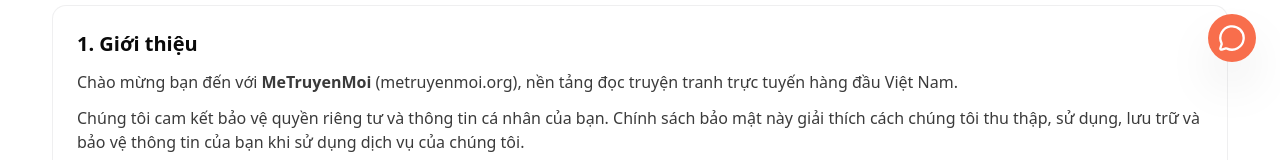
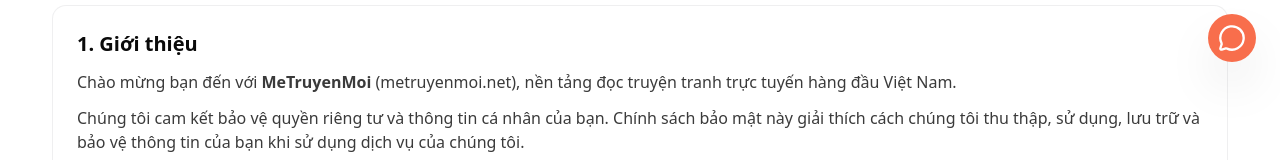
Before and after one commit to hoangquan001/comic-client-nextjs, a Next.js app: page /chinh-sach-bao-mat in a window 1280 px wide. Shown: the part 714-874 px from the top of the page. Built offline with nearby package versions, Linux system fonts and the light colour scheme; no server answers.

Commit message:
update to metruyenmoi.net

```diff
--- a/app/chinh-sach-bao-mat/page.tsx
+++ b/app/chinh-sach-bao-mat/page.tsx
@@ -55,7 +55,7 @@
         <section id="gioi-thieu" className="bg-white/80 dark:bg-zinc-900/60 rounded-xl border border-zinc-200/60 dark:border-zinc-800 p-6">
           <h2 className="text-xl font-bold mb-3">1. Giới thiệu</h2>
           <p className="opacity-80 mb-3">
-            Chào mừng bạn đến với <strong>MeTruyenMoi</strong> (metruyenmoi.org), nền tảng đọc truyện tranh trực tuyến hàng đầu Việt Nam.
+            Chào mừng bạn đến với <strong>MeTruyenMoi</strong> (metruyenmoi.net), nền tảng đọc truyện tranh trực tuyến hàng đầu Việt Nam.
           </p>
           <p className="opacity-80 mb-4">
             Chúng tôi cam kết bảo vệ quyền riêng tư và thông tin cá nhân của bạn. Chính sách bảo mật này giải thích cách chúng tôi thu thập, sử dụng, lưu trữ và bảo vệ thông tin của bạn khi sử dụng dịch vụ của chúng tôi.
--- a/app/dieu-khoan/page.tsx
+++ b/app/dieu-khoan/page.tsx
@@ -56,7 +56,7 @@
         <section id="gioi-thieu" className="bg-white/80 dark:bg-zinc-900/60 rounded-xl border border-zinc-200/60 dark:border-zinc-800 p-6">
           <h2 className="text-xl font-bold mb-3">1. Giới thiệu</h2>
           <p className="opacity-80 mb-3">
-            Chào mừng bạn đến với <strong>MeTruyenMoi</strong> (metruyenmoi.org), nền tảng đọc truyện tranh trực tuyến hàng đầu Việt Nam.
+            Chào mừng bạn đến với <strong>MeTruyenMoi</strong> (metruyenmoi.net), nền tảng đọc truyện tranh trực tuyến hàng đầu Việt Nam.
           </p>
           <p className="opacity-80 mb-4">
             Điều khoản sử dụng này quy định các quyền, nghĩa vụ và trách nhiệm của bạn khi sử dụng dịch vụ của chúng tôi. Vui lòng đọc kỹ trước khi sử dụng dịch vụ.
--- a/app/home-content.tsx
+++ b/app/home-content.tsx
@@ -1,4 +1,4 @@
-import { GridComic, Pagination, TopList, AnnouncementBanner, RecentRead, TopUsers, SimpleCarousel, RecentCommentsPanel } from '@/components/common';
+import { GridComic, Pagination, TopList, AnnouncementBanner, RecentRead, TopUsers, SimpleCarousel, RecentCommentsPanel, Spinner } from '@/components/common';
 import { getServerCookie, getServerGridType } from '@/lib/utils/cookie';
 import type { Announcement, ComicList, Comic } from '@/types';
 import { RefreshCw } from 'lucide-react';
@@ -16,7 +16,6 @@
   const totalpage = initialComics?.totalpage ?? 1;
   const carousel = initialCarousel ?? [];
   const gridType = await getServerGridType();
-  console.log('gridType', gridType);
   return (
     <div className="lg:container w-full mx-auto pb-4">
       {/* Carousel / Recommend Comics */}
@@ -44,7 +43,7 @@
           />
         </div>
         <div className="flex flex-col gap-4">
-          <Suspense>
+          <Suspense fallback={<Spinner/>}>
             <TopList />
             <TopUsers />
             <RecentCommentsPanel />
--- a/lib/config.ts
+++ b/lib/config.ts
@@ -4,12 +4,12 @@
   ENABLE_ADS: false,
   APP_NAME: "MeTruyenMoi",
   GOOGLE_CLIENT_ID: process.env.NEXT_PUBLIC_GOOGLE_CLIENT_ID,
-  HOST: process.env.NEXT_PUBLIC_HOST || "metruyenmoi.org",
-  BASE_URL: process.env.NEXT_PUBLIC_BASE_URL || "https://metruyenmoi.org",
+  HOST: process.env.NEXT_PUBLIC_HOST || "metruyenmoi.net",
+  BASE_URL: process.env.NEXT_PUBLIC_BASE_URL || "https://metruyenmoi.net",
   BASE_API_URL:
     process.env.NEXT_PUBLIC_API_URL || "http://51.79.248.148:5080",
   // process.env.NEXT_PUBLIC_API_URL || "http://localhost:5080",
   CHATBOT_HOST:
-    process.env.NEXT_PUBLIC_CHATBOT_HOST || "https://metruyenmoi.org/v1/chatbot",
+    process.env.NEXT_PUBLIC_CHATBOT_HOST || "https://metruyenmoi.net/v1/chatbot",
   IS_PRODUCTION: process.env.NODE_ENV === "production",
 } as const;
```
